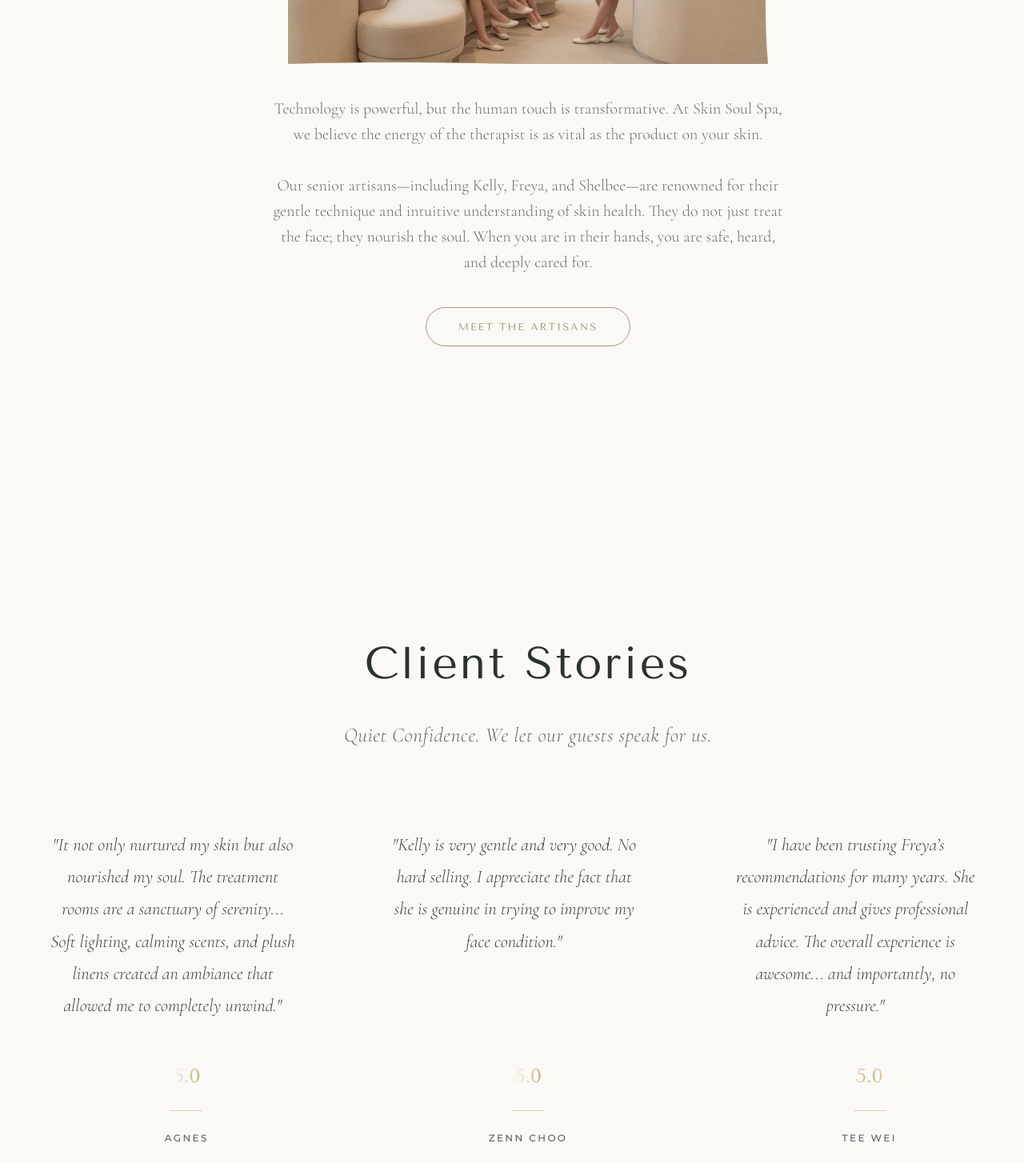
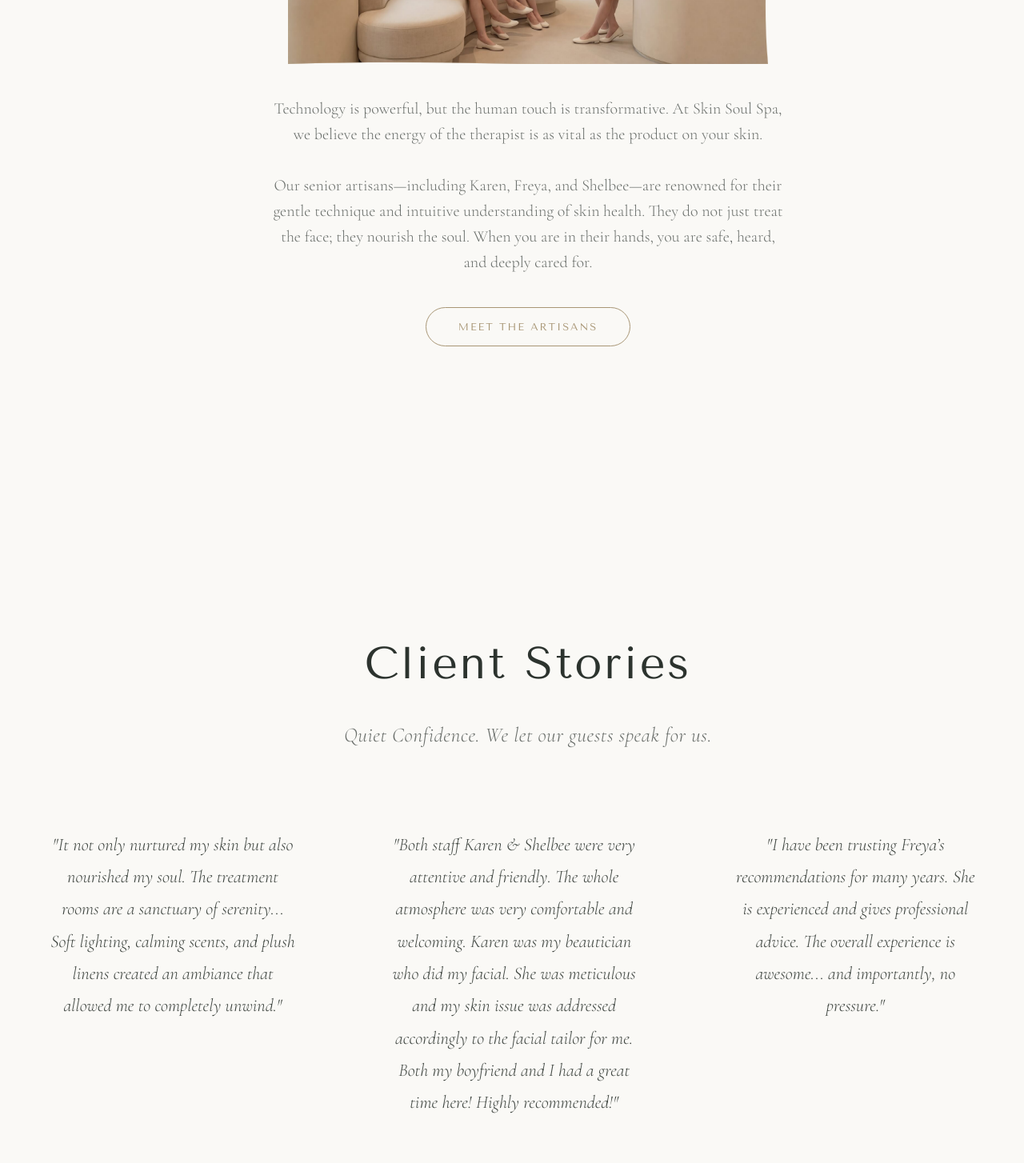
Before and after one commit to SkinSoulSpa/online, a React (Vite) app: page / in a window 1280 px wide. Shown: the part 5200-6654 px from the top of the page at 80% size. Built offline with nearby package versions, Linux system fonts and the light colour scheme; the HTML template or start-up script is replaced by a standard one.

Commit message:
update: replace Kelly with Karen/Caris and update testimonials

```diff
--- a/src/components/Artisans.jsx
+++ b/src/components/Artisans.jsx
@@ -146,7 +146,7 @@ const Artisans = () => {
           }}>
             Technology is powerful, but the human touch is transformative. At Skin Soul Spa, we believe the energy of the therapist is as vital as the product on your skin.
             <br/><br/>
-            Our senior artisans—including Kelly, Freya, and Shelbee—are renowned for their gentle technique and intuitive understanding of skin health. They do not just treat the face; they nourish the soul. When you are in their hands, you are safe, heard, and deeply cared for.
+            Our senior artisans—including Karen, Freya, and Shelbee—are renowned for their gentle technique and intuitive understanding of skin health. They do not just treat the face; they nourish the soul. When you are in their hands, you are safe, heard, and deeply cared for.
           </p>
 
           <Button onClick={() => navigate('/artisans')}>
--- a/src/components/ClientStories.jsx
+++ b/src/components/ClientStories.jsx
@@ -63,8 +63,8 @@ const ClientStories = () => {
     },
     {
       id: 2,
-      quote: "Kelly is very gentle and very good. No hard selling. I appreciate the fact that she is genuine in trying to improve my face condition.",
-      attribution: "Zenn Choo"
+      quote: "Both staff Karen & Shelbee were very attentive and friendly. The whole atmosphere was very comfortable and welcoming. Karen was my beautician who did my facial. She was meticulous and my skin issue was addressed accordingly to the facial tailor for me. Both my boyfriend and I had a great time here! Highly recommended!",
+      attribution: "Jessica Loo"
     },
     {
       id: 3,
--- a/src/components/Reservations.jsx
+++ b/src/components/Reservations.jsx
@@ -189,9 +189,9 @@ const Reservations = () => {
 
   const artisans = [
     "Freya (Senior Artisan)",
-    "Kelly (Senior Artisan)",
-    "Shelbee (Artisan)",
-    "Karen (Artisan)",
+    "Caris (Senior Artisan)",
+    "Shelbee (Senior Artisan)",
+    "Karen (Senior Artisan)",
     "First Available Artisan"
   ];
 
--- a/src/components/TheArtisans.jsx
+++ b/src/components/TheArtisans.jsx
@@ -219,7 +219,7 @@ const TheArtisans = () => {
             }}>
               We know that the modern spa industry often feels like a sales floor. At Skin Soul Spa, we have removed that pressure entirely.
               <br /><br />
-              Our artisans are compensated for their care, not their conversion rates. Whether you are seeing Kelly for clarity or Freya for restoration, you will receive honest, professional advice, never a sales pitch. We believe, as our guest Zenn noted, in being "genuine in trying to improve your face condition".
+              Our artisans are compensated for their care, not their conversion rates. Whether you are seeing Karen for clarity or Freya for restoration, you will receive honest, professional advice, never a sales pitch. We believe, as our guest Zenn noted, in being "genuine in trying to improve your face condition".
             </p>
             {/* Visual Balance */}
             <div style={{ flex: 1, width: '100%', height: '300px' }}>
```
